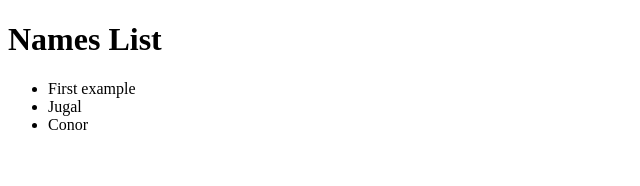
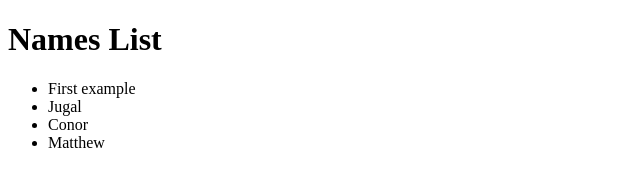
Before and after one commit to JugalBili/test-group-repo, a plain HTML site: page index.html in a window 1280 px wide. Shown: the full height of the page, 0-640 px from the left. Drawn offline with Linux system fonts and the light colour scheme.

Commit message:
added Matthew

```diff
--- a/index.html
+++ b/index.html
@@ -7,6 +7,7 @@
       <li>First example</li>
       <li>Jugal</li>
       <li>Conor</li>
+      <li>Matthew</li>
     </ul>
   </body>
 </html>
```
